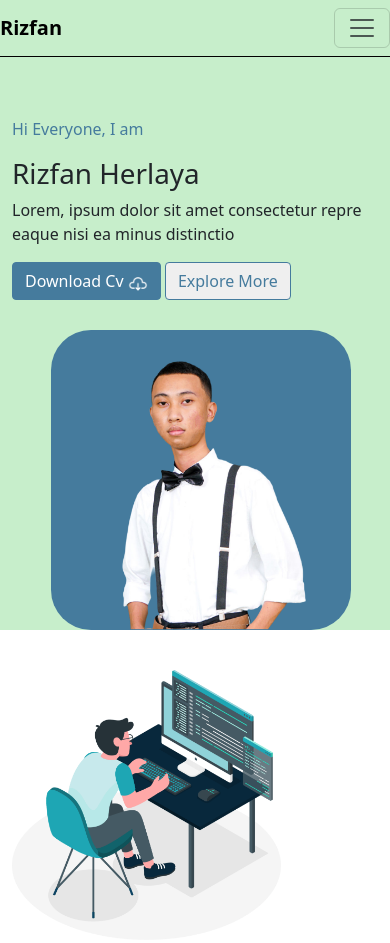
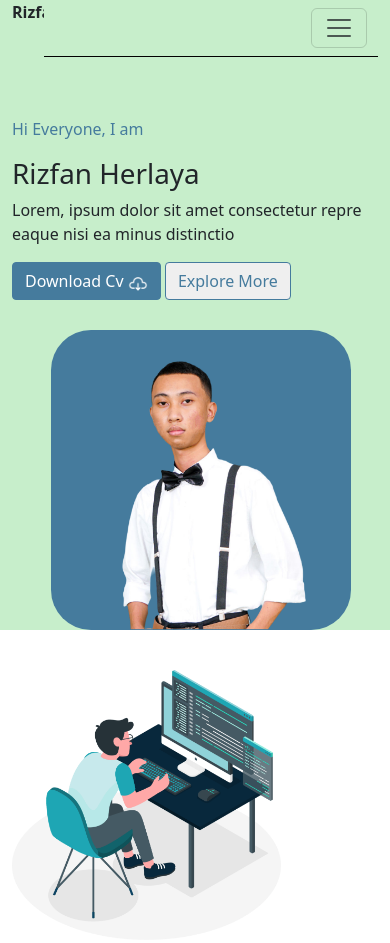
Before and after one commit to fallouDev00212/fallousecondtestesite, a plain HTML site: page index.html in a window 390 px wide. Shown: the top 943 px of the page. Drawn offline with nearby package versions, Linux system fonts and the light colour scheme.

Commit message:
mise a jour

```diff
--- a/index.html
+++ b/index.html
@@ -10,9 +10,22 @@
 
 </head>
 <body>
+
+       <div id="block1" class="container-fluid">
+
+        <div class="row">
+            <div class="col-1">
+
+                <strong> <a class="navbar-brand" href="#">Rizfan</a> </strong>
+
+
+            </div>
+
+            <div class="col-11">
+
                 <nav id="navv" class="navbar navbar-expand-lg navbar-light ">
-           <strong> <a class="navbar-brand" href="#">Rizfan</a> </strong>
-            <button class="navbar-toggler" type="button" data-toggle="collapse" data-target="#navbarSupportedContent" aria-controls="navbarSupportedContent" aria-expanded="false" aria-label="Toggle navigation">
+
+                    <button  id="toggle_button" class="navbar-toggler" type="button" data-toggle="collapse" data-target="#navbarSupportedContent" aria-controls="navbarSupportedContent" aria-expanded="false" aria-label="Toggle navigation">
                       <span class="navbar-toggler-icon"></span>
                     </button>
 
@@ -37,6 +50,12 @@
                     </div>
                   </nav>
 
+            </div>
+
+
+        </div>
+
+       </div>
 
 
 
--- a/style.css
+++ b/style.css
@@ -113,6 +113,10 @@ margin-left: 150px;
 .col{
     margin-top: px;
 }
+#block1{
+
+    background-color:  rgb(199, 238, 203);
+}
 
 .div{
     background-color: white;
@@ -150,6 +154,17 @@ footer{
 .copyright{
     margin-top: 30px;
 }
+.nav-item{
+
+
+}
+.nav-link{
+
+
+}
+#navv{
+
+}
 
 .imge_card{
 
@@ -159,6 +174,12 @@ footer{
 
 @media only screen and (max-width: 700px) {
 
+#toggle_button{
+
+float:right;
+margin-left: 80%;
+
+    }
 #image1{
 
 
@@ -181,6 +202,10 @@ text-align: center;
     text-align: center;
     font-size: 25px;
 }
+#navv{
+
+
+}
 
 
 
```
Lines whose indentation alone changed are shown as unchanged.
